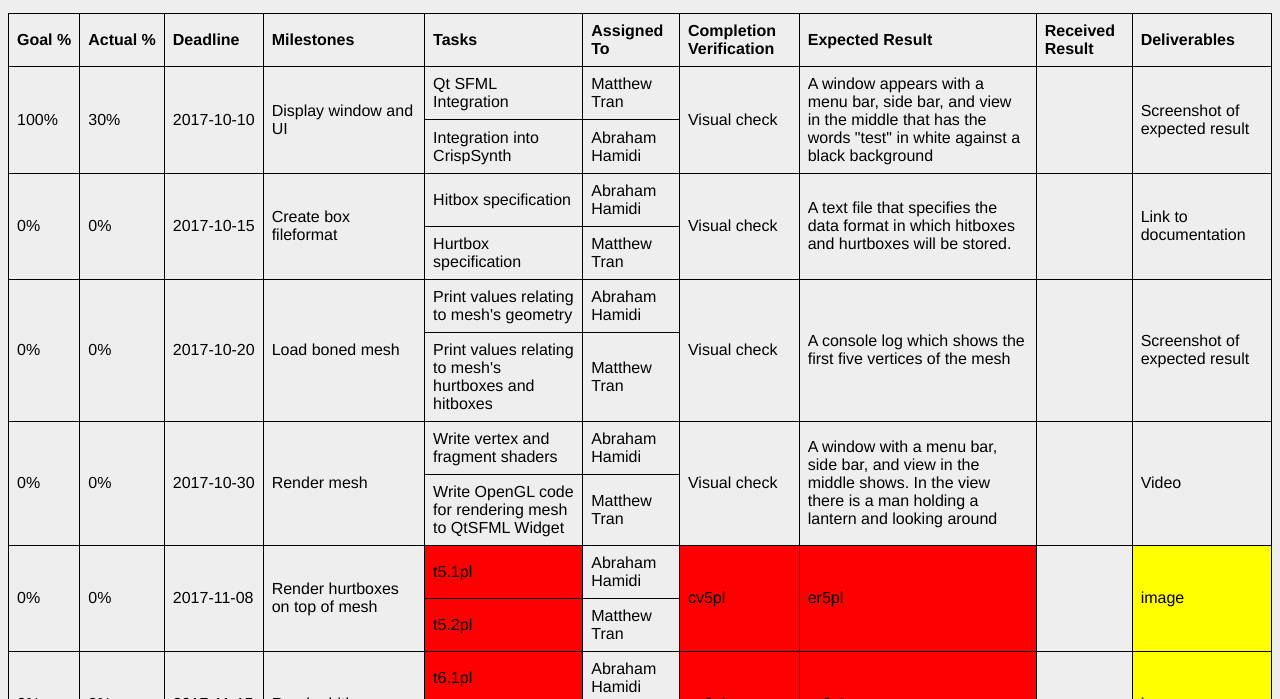
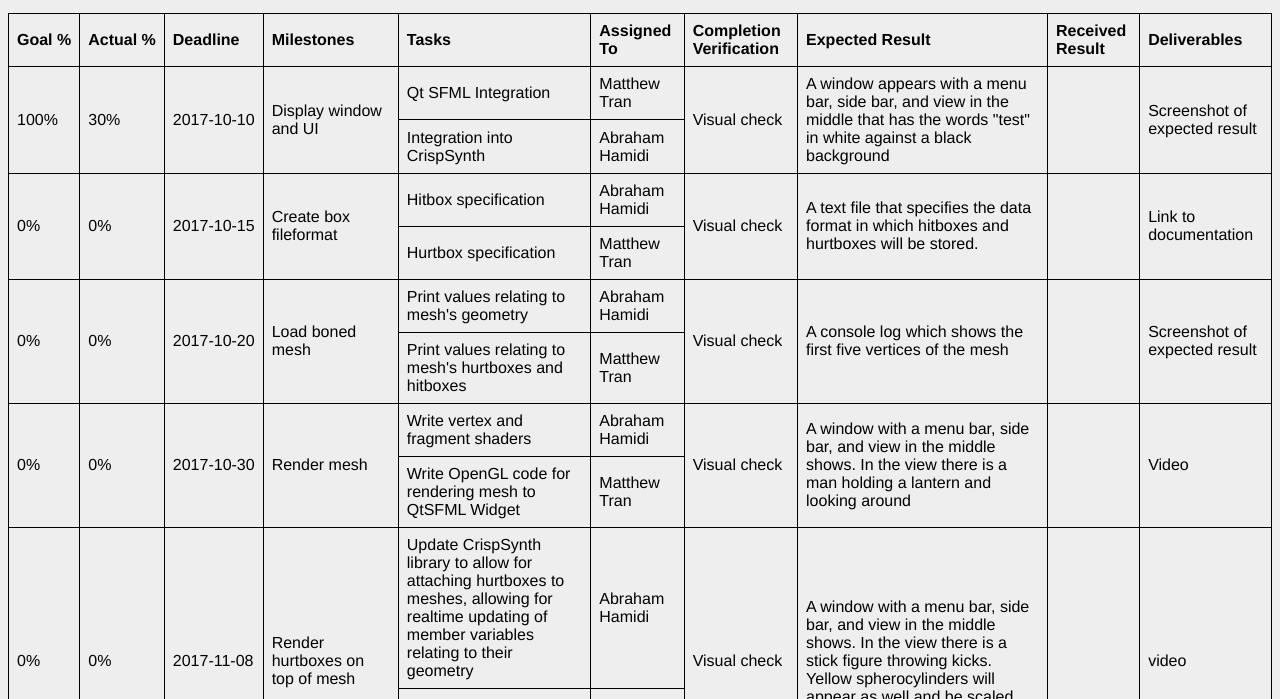
Before and after one commit to CrispBit/CrispPain, a plain HTML site: page docs/projectinfo/index.html in a window 1280 px wide. Shown: the part 101-800 px from the top of the page. Drawn offline with Linux system fonts and the light colour scheme.

Commit message:
Update all fields for rendering hurtboxes

```diff
--- a/docs/projectinfo/index.html
+++ b/docs/projectinfo/index.html
@@ -124,15 +124,15 @@
         <td rowspan="2">0%</td>
         <td rowspan="2">2017-11-08</td>
         <td rowspan="2">Render hurtboxes on top of mesh</td>
-        <td class="pl">t5.1pl</td>
+        <td>Update CrispSynth library to allow for attaching hurtboxes to meshes, allowing for realtime updating of member variables relating to their geometry</td>
         <td>Abraham Hamidi</td>
-        <td rowspan="2" class="pl">cv5pl</td>
-        <td rowspan="2" class="pl">er5pl</td>
+        <td rowspan="2">Visual check</td>
+        <td rowspan="2">A window with a menu bar, side bar, and view in the middle shows. In the view there is a stick figure throwing kicks. Yellow spherocylinders will appear as well and be scaled with the figure's movements</td>
         <td rowspan="2"></td>
-        <td rowspan="2" class="todo">image</td>
+        <td rowspan="2">video</td>
       </tr>
       <tr class="sub">
-        <td class="pl">t5.2pl</td>
+        <td>Render yellow hurtboxes according to their properties, also creating flag for toggling visibility</td>
         <td>Matthew Tran</td>
       </tr>
       <tr>
```
